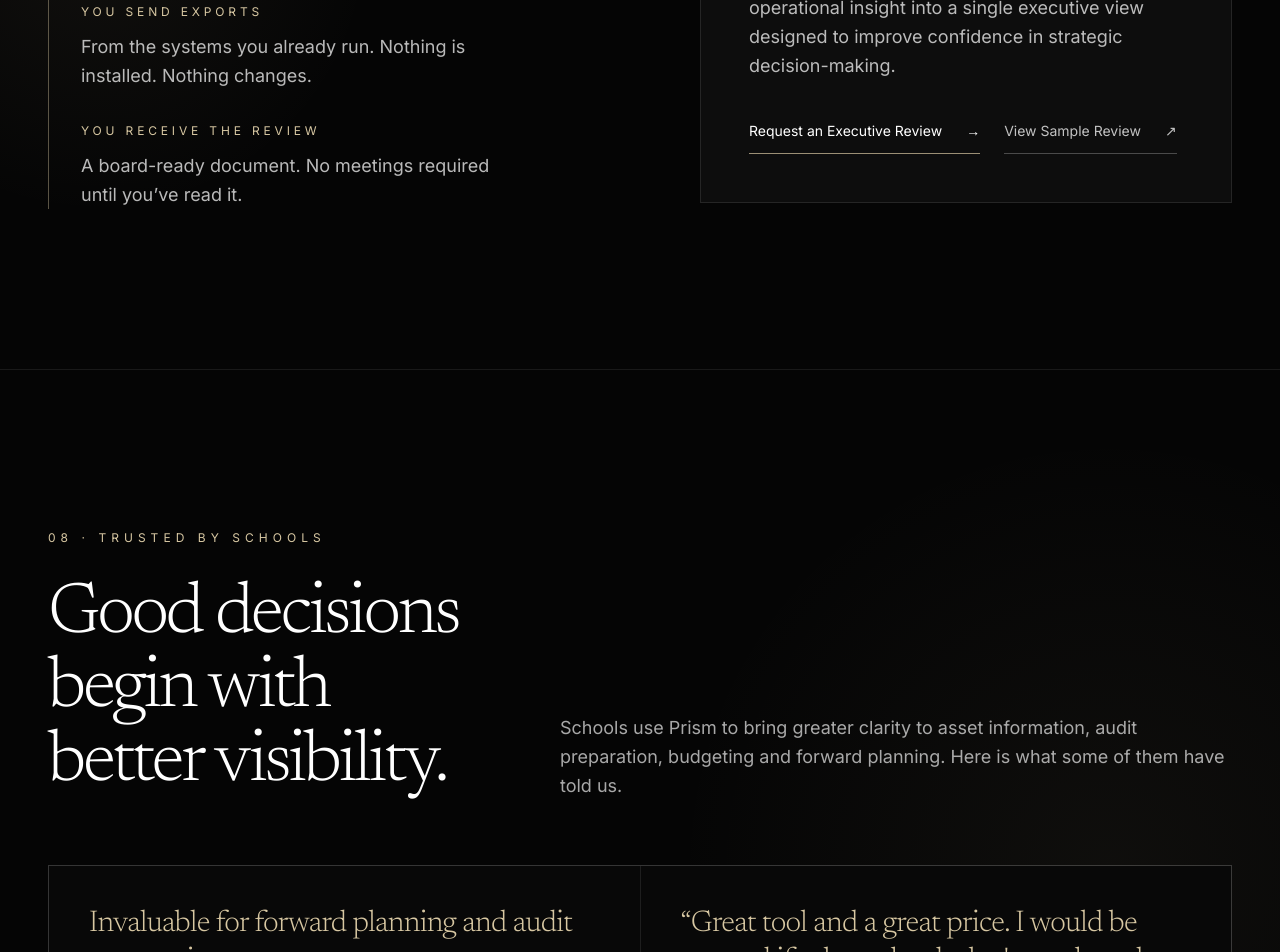
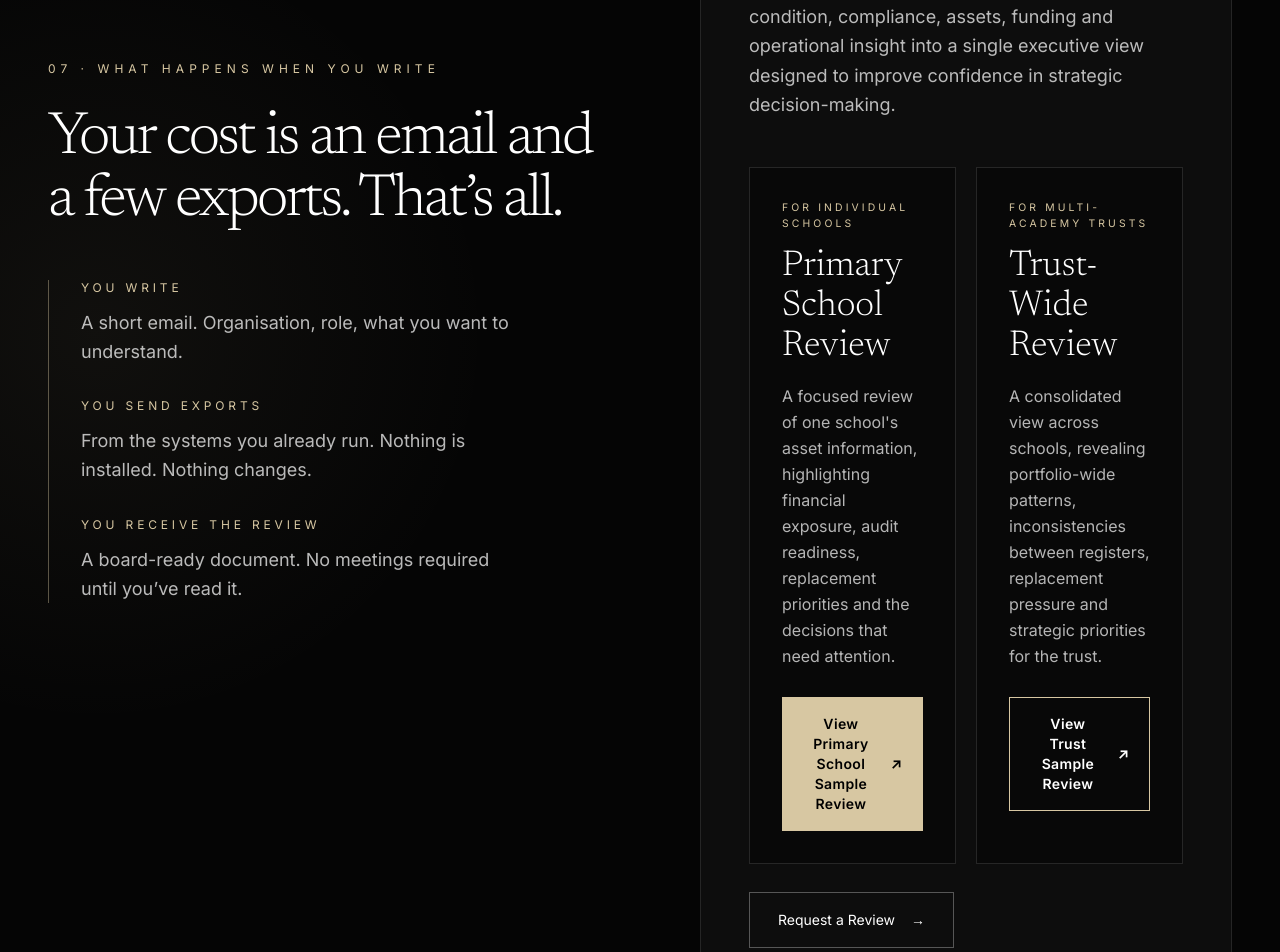
Before and after one commit to Mattsnapxact/prism-website, a Next.js app: page / in a window 1280 px wide. Shown: the part 6620-7572 px from the top of the page. Built offline with nearby package versions, Linux system fonts and the light colour scheme.

Commit message:
Separate primary school and trust reviews

```diff
--- a/app/page.tsx
+++ b/app/page.tsx
@@ -461,11 +461,11 @@ function HowItWorks() {
         </div>
         <div className="border border-white/[0.1] bg-white/[0.03] p-9 md:p-12">
           <p className="text-xs uppercase tracking-[0.38em] text-white/50">
-  The Executive Review
+  The Reviews
 </p>
 
 <p className="mt-8 font-serif text-3xl font-light leading-tight tracking-[-0.025em] text-white md:text-4xl">
-  Built for leadership.
+  Two reviews. One clearer picture.
 </p>
 
 <p className="mt-2 text-sm uppercase tracking-[0.28em] text-[#d7c7a2]/85">
@@ -475,26 +475,34 @@ function HowItWorks() {
 <p className="mt-8 max-w-md text-lg leading-relaxed text-white/72">
   Every Executive Intelligence Review is a structured investigation into the relationships hidden within your existing information. It brings together condition, compliance, assets, funding and operational insight into a single executive view designed to improve confidence in strategic decision-making.
 </p>
-          <div className="mt-10 flex flex-wrap gap-6">
-
-  <a
-    href={reviewEmail}
-    className="inline-flex items-center gap-6 border-b border-[#d7c7a2]/70 pb-3 text-sm text-white transition hover:border-white hover:text-[#d7c7a2]"
-  >
-    Request an Executive Review
-    <span aria-hidden="true">→</span>
+          <div className="mt-12 grid gap-5 lg:grid-cols-2">
+  <div className="border border-white/12 bg-black/35 p-7 md:p-8">
+    <p className="text-[0.65rem] uppercase tracking-[0.3em] text-[#d7c7a2]">For individual schools</p>
+    <h3 className="mt-4 font-serif text-3xl font-light text-white md:text-4xl">Primary School Review</h3>
+    <p className="mt-4 min-h-[5.5rem] text-base leading-relaxed text-white/70">
+      A focused review of one school's asset information, highlighting financial exposure, audit readiness, replacement priorities and the decisions that need attention.
+    </p>
+    <a href="/estate-intelligence-review.pdf" target="_blank" rel="noopener noreferrer"
+      className="mt-7 flex min-h-14 w-full items-center justify-center gap-3 border border-[#d7c7a2] bg-[#d7c7a2] px-5 py-4 text-center text-sm font-semibold tracking-wide text-black transition hover:bg-white hover:border-white">
+      View Primary School Sample Review <span aria-hidden="true">↗</span>
+    </a>
+  </div>
+  <div className="border border-white/12 bg-black/35 p-7 md:p-8">
+    <p className="text-[0.65rem] uppercase tracking-[0.3em] text-[#d7c7a2]">For multi-academy trusts</p>
+    <h3 className="mt-4 font-serif text-3xl font-light text-white md:text-4xl">Trust-Wide Review</h3>
+    <p className="mt-4 min-h-[5.5rem] text-base leading-relaxed text-white/70">
+      A consolidated view across schools, revealing portfolio-wide patterns, inconsistencies between registers, replacement pressure and strategic priorities for the trust.
+    </p>
+    <a href="/trust-estate-intelligence-review.pdf" target="_blank" rel="noopener noreferrer"
+      className="mt-7 flex min-h-14 w-full items-center justify-center gap-3 border border-[#d7c7a2] bg-transparent px-5 py-4 text-center text-sm font-semibold tracking-wide text-white transition hover:bg-[#d7c7a2] hover:text-black">
+      View Trust Sample Review <span aria-hidden="true">↗</span>
+    </a>
+  </div>
+</div>
+<div className="mt-7">
+  <a href={reviewEmail} className="inline-flex min-h-14 items-center justify-center gap-4 border border-white/30 px-7 py-4 text-sm text-white transition hover:border-[#d7c7a2] hover:text-[#d7c7a2]">
+    Request a Review <span aria-hidden="true">→</span>
   </a>
-
-  <a
-    href="/estate-intelligence-review.pdf"
-    target="_blank"
-    rel="noopener noreferrer"
-    className="inline-flex items-center gap-6 border-b border-white/25 pb-3 text-sm text-white/75 transition hover:border-[#d7c7a2] hover:text-[#d7c7a2]"
-  >
-    View Sample Review
-    <span aria-hidden="true">↗</span>
-  </a>
-
 </div>
         </div>
       </div>
```
